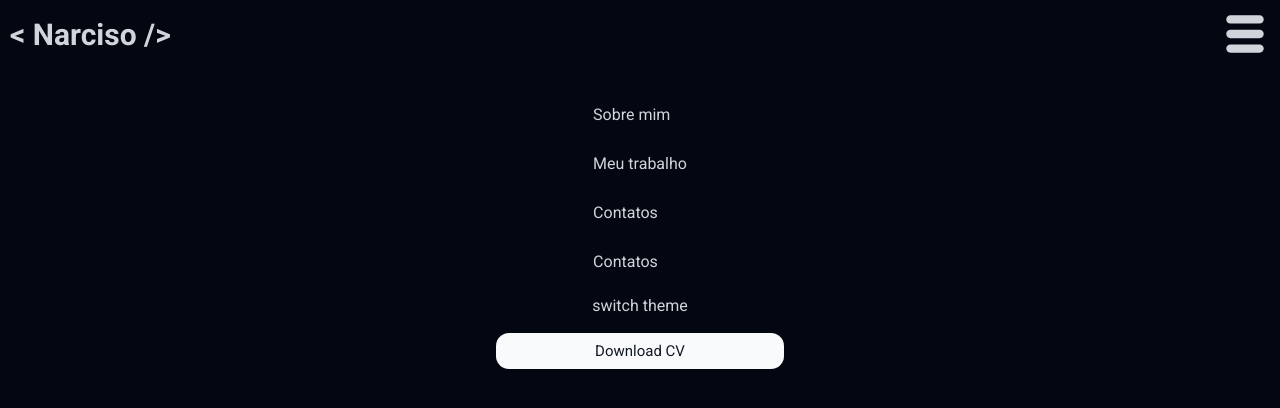
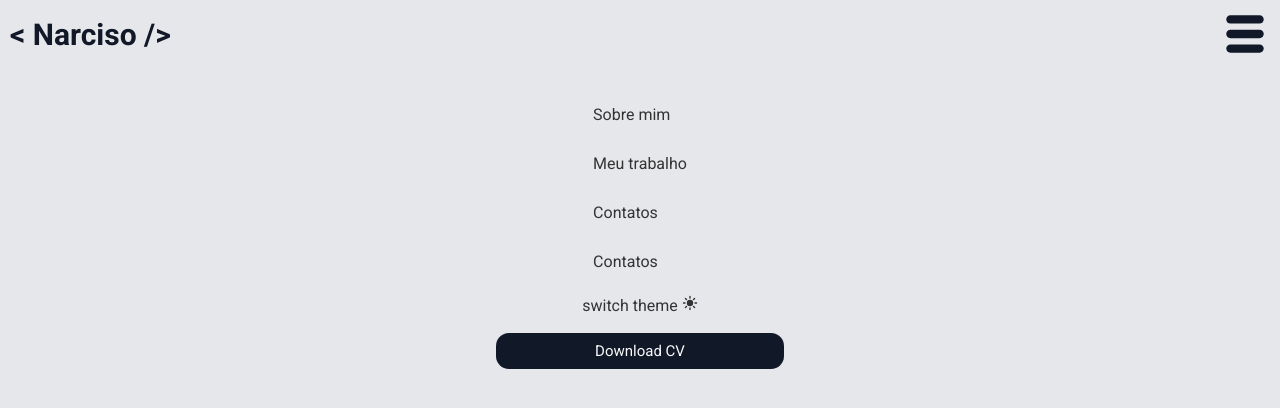
Before and after one commit to Narciso39/portfolio, a React (Vite) app in the folder frontend/: page / in a window 1280 px wide. Shown: the top 408 px of the page. Built offline with nearby package versions, Linux system fonts and the light colour scheme.

Commit message:
temas dark e white funcionais

```diff
--- a/frontend/src/App.tsx
+++ b/frontend/src/App.tsx
@@ -8,11 +8,11 @@ import { GlobalStyles } from "./styles/global";
 import { dark, light } from "./styles/theme/theme";
 
 const App: React.FC = () => {
-  const [isDarkTheme, setIsDarkTheme] = useState(true)
+  const [isDarkTheme, setIsDarkTheme] = useState(false);
   return (
     <>
       <ThemeProvider theme={isDarkTheme ? dark : light}>
-        <Home />
+        <Home themeDark={setIsDarkTheme} value={isDarkTheme}/>
         <GlobalStyles />
       </ThemeProvider>
     </>
--- a/frontend/src/components/navbar/NavBar.tsx
+++ b/frontend/src/components/navbar/NavBar.tsx
@@ -1,10 +1,14 @@
 import React, { useEffect, useState } from "react";
 import * as S from "./styles";
 import { logo } from "./logo";
-import { IoCloseSharp } from "react-icons/io5";
+import { IoCloseSharp, IoMoon, IoSunny } from "react-icons/io5";
 import { TiThMenu } from "react-icons/ti";
 
-const NavBar: React.FC = () => {
+type NavBarProps = {
+  themeDark: React.Dispatch<React.SetStateAction<boolean>>;
+  value: boolean;
+};
+const NavBar: React.FC<NavBarProps> = ({ themeDark, value}) => {
   const [menuOpen, setMenuOpen] = useState(false);
   const toggleMenu = () => {
     setMenuOpen(!menuOpen);
@@ -29,7 +33,7 @@ const NavBar: React.FC = () => {
   return (
     <>
       <S.Header>
-        <S.contentMobile >
+        <S.contentMobile>
           <S.logoMobile>
             <S.logo>{logo}</S.logo>
             <S.menuIcon onClick={toggleMenu}>
@@ -55,7 +59,10 @@ const NavBar: React.FC = () => {
               <S.theme>
                 <S.ul>
                   <S.li>
-                    <a>switch theme</a>
+                  <S.themeBtn  onClick={() => themeDark(prev => !prev)}>
+                    <a >switch theme  </a>
+                    {!value ?  <IoSunny /> : <IoMoon style={{ color:"#F9FAFB",}}/>}
+                    </S.themeBtn>
                   </S.li>
                 </S.ul>
                 <S.button>Download CV</S.button>
--- a/frontend/src/components/navbar/styles.ts
+++ b/frontend/src/components/navbar/styles.ts
@@ -26,7 +26,7 @@ display: flex;
 export const ul = styled.ul`
     display: flex;
   flex-direction: column;
-  gap: 1rem;
+  /* gap: 1rem; */
   list-style: none;
   padding: 0;
   margin: 0;
@@ -34,6 +34,9 @@ export const ul = styled.ul`
 `
 
 export const li = styled.li`
+display: flex;
+
+gap: 1rem;
  font-size: 1.6rem;
   color: ${(props) => props.theme.text};
 
@@ -83,3 +86,7 @@ export const button = styled.button`
 `
 
 export const contentMobile = styled.div``
+
+export const themeBtn = styled.button`
+color: ${(props) => props.theme.text};
+`
--- a/frontend/src/page/home/Home.tsx
+++ b/frontend/src/page/home/Home.tsx
@@ -1,9 +1,14 @@
 import React from "react";
 import NavBar from "../../components/navbar/NavBar";
-
-const Home: React.FC = () => {
+type HomeProps = {
+  themeDark: React.Dispatch<React.SetStateAction<boolean>>;
+  value: boolean;
+};
+const Home: React.FC<HomeProps> = ({themeDark, value})=> {
   return (
-   <NavBar />
+    <>
+    <NavBar themeDark={themeDark} value={value}/>
+    </>
 );
 };
 
```
